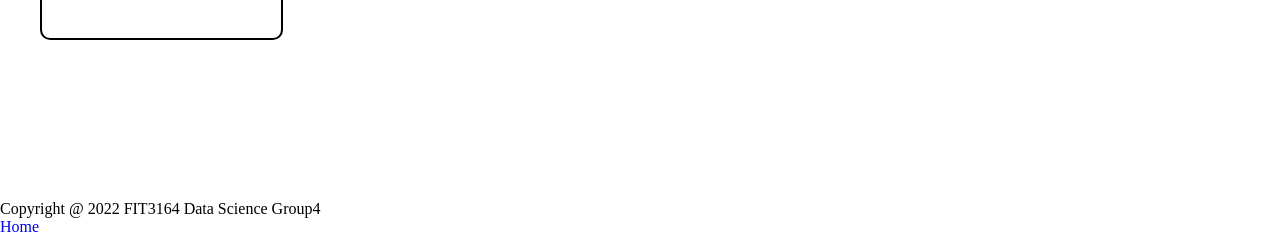
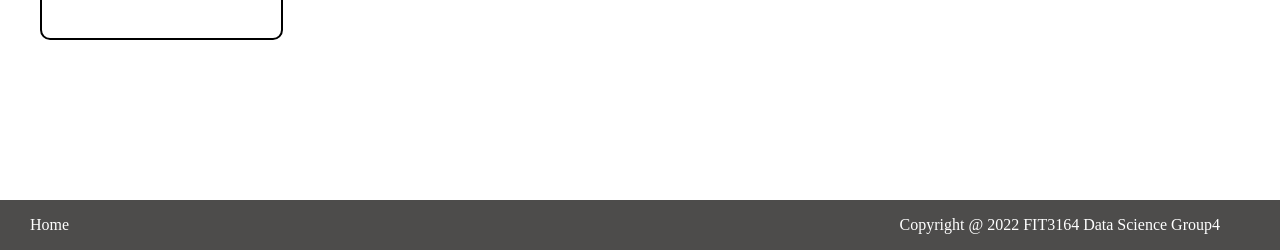
Before and after one commit to Exdragon25/FIT3164_DS4_Project, a Flask app: template templates/searchpage.html in a window 1280 px wide. Shown: the part 1334-1584 px from the top of the page. Run offline with Flask 2, Linux system fonts and the light colour scheme; the template is opened without the code that fills it, so the values that code supplies are empty.

Commit message:
add footer in search css

```diff
--- a/static/searchpagestyle.css
+++ b/static/searchpagestyle.css
@@ -174,3 +174,32 @@ li {
 .result_left ul li a:hover {
     color: #ff8500;
 }
+
+
+
+
+.footer {
+    padding-right: 30px;
+    height: 50px;
+    background-color: #252423d0;
+    color: #FFFFFF;
+    font-size: 16px;
+    text-align: right;
+    line-height: 50px;
+    clear: both;
+    margin-bottom: 0;
+}
+.footer .copyright {
+    float: right;
+    margin-right: 30px;
+}
+.footer .backhome {
+    float: left;
+    margin-left: 30px;
+}
+.footer .backhome a {
+    color: #FFFFFF;
+}
+.footer .backhome a:hover {
+    color: #ff8500;
+}
```
